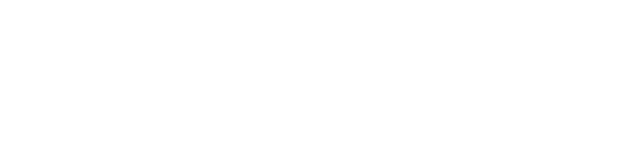
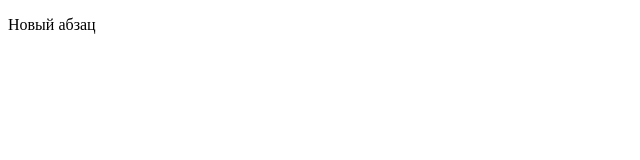
Before and after one commit to VebModerator/mysite, a plain HTML site: page index1.html in a window 1280 px wide. Shown: the whole page, without its empty margins (0-640 px from the left). Drawn offline with Linux system fonts and the light colour scheme.

Commit message:
Update index1.html

```diff
--- a/index1.html
+++ b/index1.html
@@ -2,5 +2,8 @@
 <html lang="ru">
   <head>
     <title>Главная страница</title>
+  <body>
+    <p>Новый абзац</p>
+  </body>
   </head>
 </html>
```
